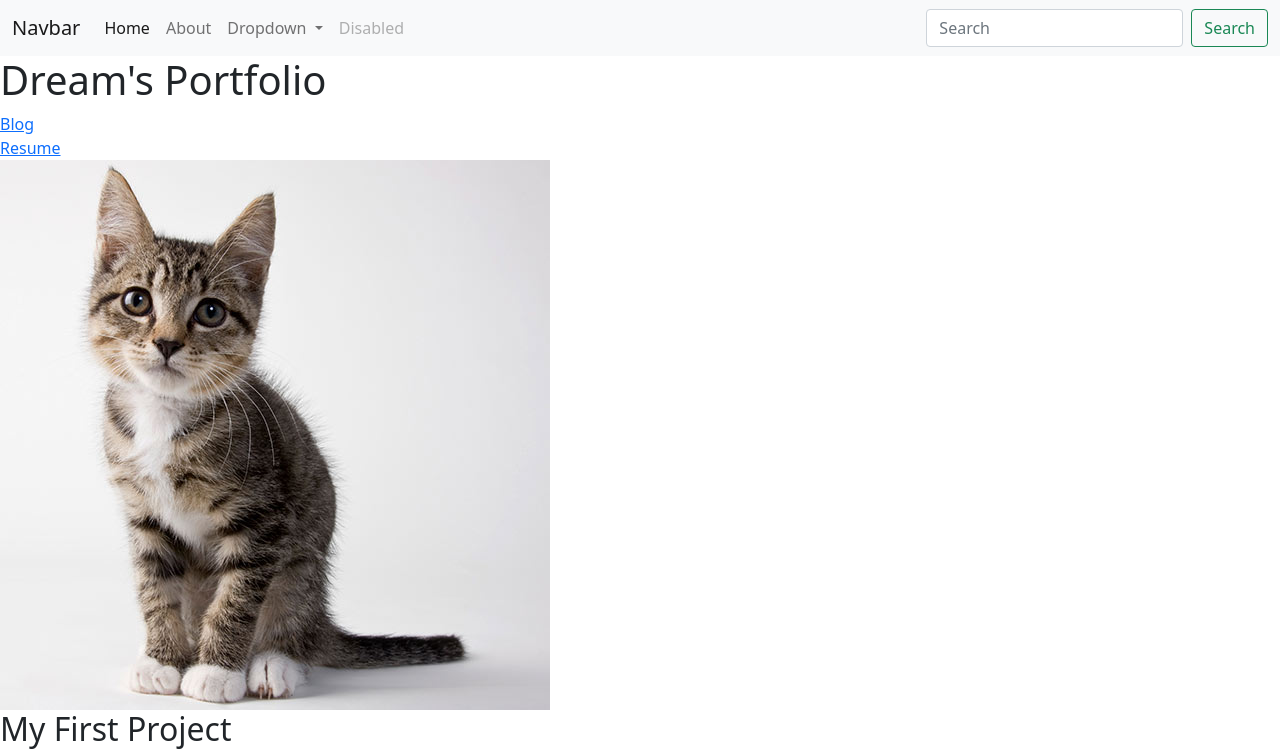
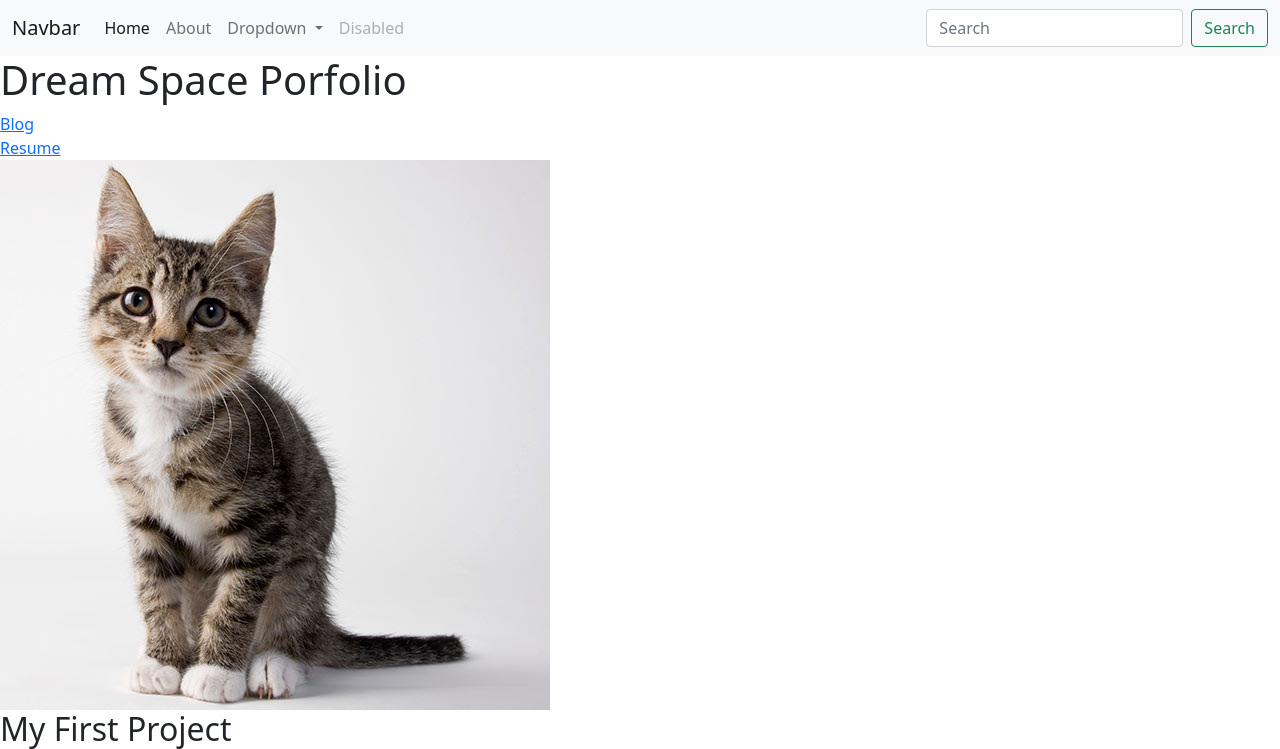
Before and after one commit to dreamkub/django3-personal-portfolio, a Django app: page / in a window 1280 px wide. Shown: the top 749 px of the page. Run offline with Django 3.2, Linux system fonts and the light colour scheme; data comes from the database, SQL or seed files in the repository.

Commit message:
new local sttings

```diff
--- a/portfolio/templates/portfolio/home.html
+++ b/portfolio/templates/portfolio/home.html
@@ -3,7 +3,7 @@
 
 {% block content %}
 
-    <h1>Dream's Portfolio</h1>
+    <h1>Dream Space Porfolio</h1>
 
     {% load static %}
 
```
